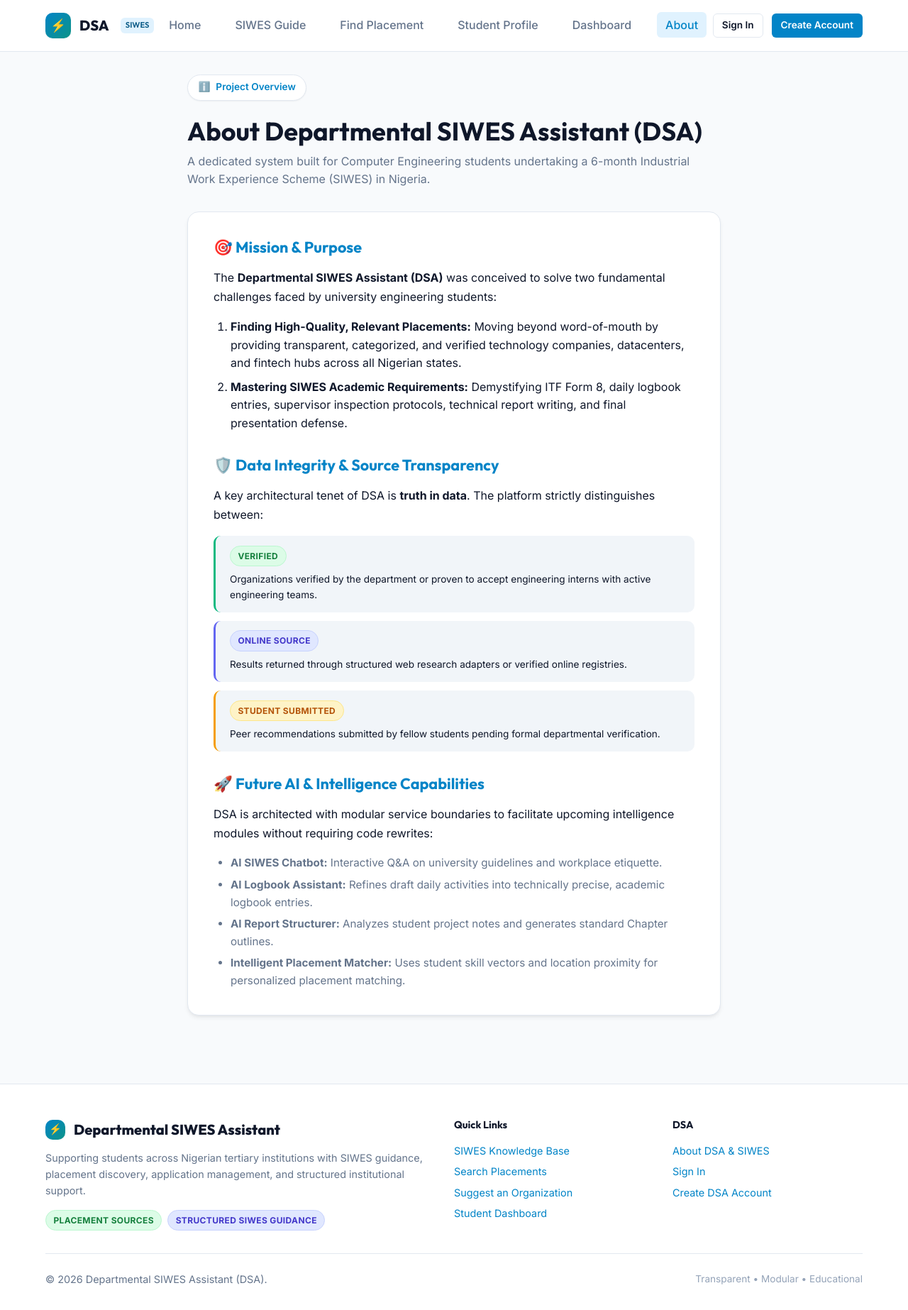
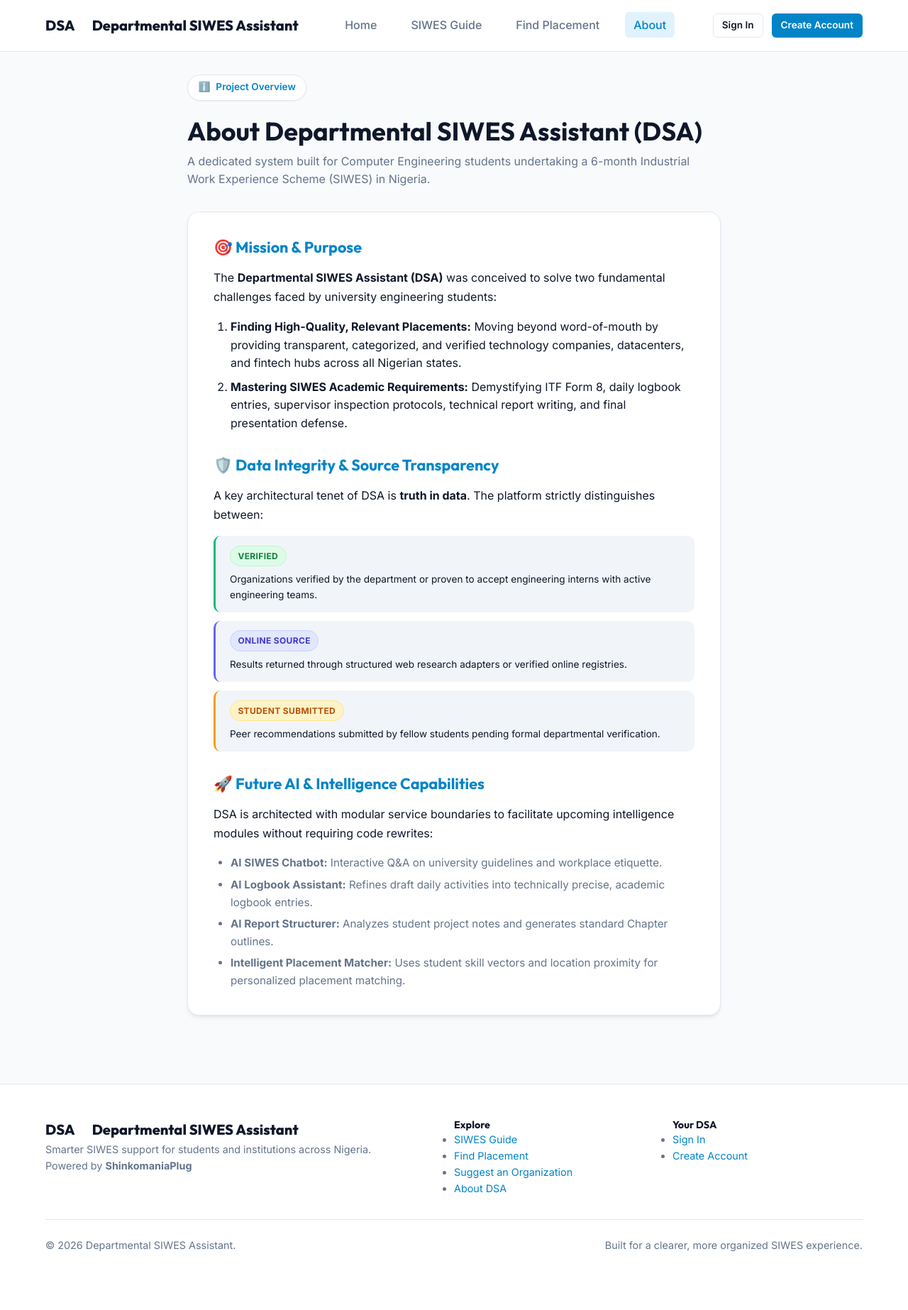
Before and after one commit to shinkomania/departmental-siwes-assistant, a Flask app: page /about in a window 1280 px wide. Shown: the whole page at 71% size. After the commit the page ends 1764 px from the top, so only its background shows below. Run offline with Flask 3, Linux system fonts and the light colour scheme.

Commit message:
Update admin environment example and authenticated base navigation

```diff
--- a/templates/base.html
+++ b/templates/base.html
@@ -8,17 +8,16 @@
     <title>{% block title %}Departmental SIWES Assistant{% endblock %} | DSA</title>
 
     <meta name="description"
-        content="{% block meta_description %}Departmental SIWES Assistant (DSA) helps students across Nigerian tertiary institutions navigate SIWES, discover industrial training opportunities, access guidance, and manage placement activities.{% endblock %}">
+        content="{% block meta_description %}Departmental SIWES Assistant (DSA) helps students across Nigerian tertiary institutions navigate SIWES, discover placement opportunities, access guidance, and manage their industrial training journey.{% endblock %}">
 
-    <!-- Google Fonts -->
+    <meta name="theme-color" content="#0B2D5B">
+
     <link rel="preconnect" href="https://fonts.googleapis.com">
     <link rel="preconnect" href="https://fonts.gstatic.com" crossorigin>
-
     <link
         href="https://fonts.googleapis.com/css2?family=Inter:wght@400;500;600;700&family=Outfit:wght@600;700;800&display=swap"
         rel="stylesheet">
 
-    <!-- Core Custom Stylesheet -->
     <link rel="stylesheet" href="{{ url_for('static', filename='css/style.css') }}">
 
     {% block extra_head %}{% endblock %}
@@ -26,316 +25,151 @@
 
 <body>
 
-    <!-- Site Header & Navigation -->
     <header class="site-header">
         <div class="container nav-container">
 
-            <!-- Brand -->
-            <a href="{{ url_for('main.index') }}" class="brand">
-                <div class="brand-icon">&#9889;</div>
-                <span>DSA</span>
-                <span class="brand-badge">SIWES</span>
+            <a href="{{ url_for('main.index') }}" class="brand" aria-label="DSA home">
+                <span class="brand-wordmark" aria-hidden="true">
+                    <span class="brand-letter brand-letter-d">D</span><span
+                        class="brand-letter brand-letter-s">S</span><span class="brand-letter brand-letter-a">A</span>
+                </span>
+
+                <span class="brand-divider" aria-hidden="true"></span>
+
+                <span class="brand-copy">
+                    <span class="brand-full-name">Departmental</span>
+                    <span class="brand-full-name">SIWES Assistant</span>
+                </span>
             </a>
 
-            <!-- Navigation Links -->
-            <ul class="nav-menu">
+            <nav class="desktop-navigation" aria-label="Primary navigation">
+                <ul class="nav-menu">
+                    <li><a href="{{ url_for('main.index') }}"
+                            class="nav-link {% if request.endpoint == 'main.index' %}active{% endif %}">Home</a></li>
+                    <li><a href="{{ url_for('main.siwes_guide') }}"
+                            class="nav-link {% if request.endpoint and 'guide' in request.endpoint %}active{% endif %}">SIWES
+                            Guide</a></li>
+                    <li><a href="{{ url_for('placement.search_form') }}"
+                            class="nav-link {% if request.endpoint and 'placement' in request.endpoint and request.endpoint != 'placement.submit_organization' %}active{% endif %}">Find
+                            Placement</a></li>
+                    {% if current_user %}
+                    <li><a href="{{ url_for('student.dashboard') }}"
+                            class="nav-link {% if request.endpoint == 'student.dashboard' %}active{% endif %}">Dashboard</a>
+                    </li>
+                    <li><a href="{{ url_for('student.profile') }}"
+                            class="nav-link {% if request.endpoint == 'student.profile' %}active{% endif %}">Profile</a>
+                    </li>
+                    {% endif %}
+                    <li><a href="{{ url_for('main.about') }}"
+                            class="nav-link {% if request.endpoint == 'main.about' %}active{% endif %}">About</a></li>
+                </ul>
+            </nav>
 
-                <li>
-                    <a href="{{ url_for('main.index') }}"
-                        class="nav-link {% if request.endpoint == 'main.index' %}active{% endif %}">
-                        Home
-                    </a>
-                </li>
-
-                <li>
-                    <a href="{{ url_for('main.siwes_guide') }}"
-                        class="nav-link {% if request.endpoint and 'guide' in request.endpoint %}active{% endif %}">
-                        SIWES Guide
-                    </a>
-                </li>
-
-                <li>
-                    <a href="{{ url_for('placement.search_form') }}"
-                        class="nav-link {% if request.endpoint and 'placement' in request.endpoint and request.endpoint != 'placement.submit_organization' %}active{% endif %}">
-                        Find Placement
-                    </a>
-                </li>
-
-                <li>
-                    <a href="{{ url_for('student.profile') }}"
-                        class="nav-link {% if request.endpoint == 'student.profile' %}active{% endif %}">
-                        Student Profile
-                    </a>
-                </li>
-
-                <li>
-                    <a href="{{ url_for('student.dashboard') }}"
-                        class="nav-link {% if request.endpoint == 'student.dashboard' %}active{% endif %}">
-                        Dashboard
-                    </a>
-                </li>
-
-                <li>
-                    <a href="{{ url_for('main.about') }}"
-                        class="nav-link {% if request.endpoint == 'main.about' %}active{% endif %}">
-                        About
-                    </a>
-                </li>
-
-            </ul>
-
-            <!-- Account Actions -->
             <div class="nav-actions">
-
                 {% if current_user %}
-
-                <span class="user-tag" title="Signed in DSA account">
-                    <span>&#128100;</span>
-
-                    <span>
-                        {{ current_user.full_name.split(' ')[0] }}
-                    </span>
+                <span class="user-tag" title="Signed in as {{ current_user.full_name }}">
+                    <span class="user-avatar" aria-hidden="true">{{ current_user.full_name[:1] | upper }}</span>
+                    <span class="user-name">{{ current_user.full_name.split(' ')[0] }}</span>
                 </span>
 
-                <form method="POST" action="{{ url_for('auth.logout') }}" style="display: inline;">
-                    <button type="submit" class="btn btn-outline btn-sm">
-                        Sign Out
-                    </button>
-                </form>
-
-                {% else %}
-
-                <a href="{{ url_for('auth.login') }}" class="btn btn-outline btn-sm">
-                    Sign In
-                </a>
-
-                <a href="{{ url_for('auth.register') }}" class="btn btn-primary btn-sm">
-                    Create Account
-                </a>
-
+                {% if can_access_platform_admin %}
+                <a href="{{ url_for('admin.dashboard') }}" class="btn btn-secondary btn-sm">Admin</a>
                 {% endif %}
 
-                <!-- Temporary Legacy Admin Access -->
-                {% if can_access_platform_admin %}
-                <a href="{{ url_for('admin.dashboard') }}" class="btn btn-secondary btn-sm">
-                    Admin
-                </a>
+                <form method="POST" action="{{ url_for('auth.logout') }}" class="nav-logout-form">
+                    <button type="submit" class="btn btn-outline btn-sm">Sign Out</button>
+                </form>
+                {% else %}
+                <a href="{{ url_for('auth.login') }}" class="btn btn-outline btn-sm">Sign In</a>
+                <a href="{{ url_for('auth.register') }}" class="btn btn-primary btn-sm">Create Account</a>
                 {% endif %}
-
             </div>
 
-            <!-- Mobile Drawer Button -->
-            <button class="mobile-toggle" type="button" aria-label="Toggle navigation menu">
-                &#9776;
+            <button class="mobile-toggle" type="button" aria-label="Toggle navigation menu" aria-expanded="false">
+                <span></span><span></span><span></span>
             </button>
 
         </div>
     </header>
 
-    <!-- Main Content Area -->
     <main class="main-content">
         <div class="container">
-
-            <!-- Flash Message Alerts -->
             {% with messages = get_flashed_messages(with_categories=true) %}
-
             {% if messages %}
-
-            <div class="flash-container">
-
+            <div class="flash-container" aria-live="polite">
                 {% for category, message in messages %}
-
-                <div class="alert alert-{{ category }}">
-                    <span>{{ message }}</span>
-                </div>
-
+                <div class="alert alert-{{ category }}"><span>{{ message }}</span></div>
                 {% endfor %}
-
             </div>
-
             {% endif %}
-
             {% endwith %}
 
             {% block content %}{% endblock %}
-
         </div>
     </main>
 
-    <!-- Site Footer -->
     <footer class="site-footer">
         <div class="container">
-
             <div class="footer-grid">
 
-                <!-- About -->
-                <div>
-
-                    <div class="brand" style="margin-bottom: 0.75rem;">
-                        <div class="brand-icon" style="
-                                width: 1.75rem;
-                                height: 1.75rem;
-                                font-size: 0.9rem;
-                            ">
-                            &#9889;
-                        </div>
-
-                        <span>
-                            Departmental SIWES Assistant
-                        </span>
-                    </div>
-
-                    <p style="margin-bottom: 1rem;">
-                        Supporting students across Nigerian tertiary institutions
-                        with SIWES guidance, placement discovery, application
-                        management, and structured institutional support.
-                    </p>
-
-                    <div style="
-                            display: flex;
-                            gap: 0.5rem;
-                            flex-wrap: wrap;
-                        ">
-                        <span class="badge badge-verified">
-                            Placement Sources
+                <div class="footer-brand-column">
+                    <a href="{{ url_for('main.index') }}" class="brand footer-brand" aria-label="DSA home">
+                        <span class="brand-wordmark" aria-hidden="true">
+                            <span class="brand-letter brand-letter-d">D</span><span
+                                class="brand-letter brand-letter-s">S</span><span
+                                class="brand-letter brand-letter-a">A</span>
                         </span>
 
-                        <span class="badge badge-online">
-                            Structured SIWES Guidance
+                        <span class="brand-divider" aria-hidden="true"></span>
+
+                        <span class="brand-copy">
+                            <span class="brand-full-name">Departmental</span>
+                            <span class="brand-full-name">SIWES Assistant</span>
                         </span>
-                    </div>
+                    </a>
 
+                    <p class="footer-description">Smarter SIWES support for students and institutions across Nigeria.
+                    </p>
+                    <p class="powered-by">Powered by <strong>ShinkomaniaPlug</strong></p>
                 </div>
 
-                <!-- Quick Links -->
                 <div>
-
-                    <h4 style="margin-bottom: 1rem;">
-                        Quick Links
-                    </h4>
-
-                    <ul style="
-                            list-style: none;
-                            display: flex;
-                            flex-direction: column;
-                            gap: 0.4rem;
-                        ">
-
-                        <li>
-                            <a href="{{ url_for('main.siwes_guide') }}">
-                                SIWES Knowledge Base
-                            </a>
-                        </li>
-
-                        <li>
-                            <a href="{{ url_for('placement.search_form') }}">
-                                Search Placements
-                            </a>
-                        </li>
-
-                        <li>
-                            <a href="{{ url_for('placement.submit_organization') }}">
-                                Suggest an Organization
-                            </a>
-                        </li>
-
-                        <li>
-                            <a href="{{ url_for('student.dashboard') }}">
-                                Student Dashboard
-                            </a>
-                        </li>
-
+                    <h4 class="footer-heading">Explore</h4>
+                    <ul class="footer-links">
+                        <li><a href="{{ url_for('main.siwes_guide') }}">SIWES Guide</a></li>
+                        <li><a href="{{ url_for('placement.search_form') }}">Find Placement</a></li>
+                        <li><a href="{{ url_for('placement.submit_organization') }}">Suggest an Organization</a></li>
+                        <li><a href="{{ url_for('main.about') }}">About DSA</a></li>
                     </ul>
-
                 </div>
 
-                <!-- Academic / Account -->
                 <div>
-
-                    <h4 style="margin-bottom: 1rem;">
-                        DSA
-                    </h4>
-
-                    <ul style="
-                            list-style: none;
-                            display: flex;
-                            flex-direction: column;
-                            gap: 0.4rem;
-                        ">
-
-                        <li>
-                            <a href="{{ url_for('main.about') }}">
-                                About DSA & SIWES
-                            </a>
-                        </li>
-
+                    <h4 class="footer-heading">Your DSA</h4>
+                    <ul class="footer-links">
                         {% if current_user %}
-
-                        <li>
-                            <span style="
-                                        color: var(--text-light);
-                                        font-size: 0.85rem;
-                                    ">
-                                Signed in as {{ current_user.full_name }}
-                            </span>
-                        </li>
-
+                        <li><a href="{{ url_for('student.dashboard') }}">Dashboard</a></li>
+                        <li><a href="{{ url_for('student.profile') }}">Profile</a></li>
+                        {% if can_access_platform_admin %}
+                        <li><a href="{{ url_for('admin.dashboard') }}">Platform Administration</a></li>
+                        {% endif %}
                         {% else %}
-
-                        <li>
-                            <a href="{{ url_for('auth.login') }}">
-                                Sign In
-                            </a>
-                        </li>
-
-                        <li>
-                            <a href="{{ url_for('auth.register') }}">
-                                Create DSA Account
-                            </a>
-                        </li>
-
+                        <li><a href="{{ url_for('auth.login') }}">Sign In</a></li>
+                        <li><a href="{{ url_for('auth.register') }}">Create Account</a></li>
                         {% endif %}
-
-                        <!-- Legacy admin entry retained temporarily -->
-                        {% if can_access_platform_admin %}
-                        <li>
-                            <a href="{{ url_for('admin.dashboard') }}">
-                                Administration
-                            </a>
-                        </li>
-                        {% endif %}
-
                     </ul>
-
                 </div>
 
             </div>
 
-            <!-- Footer Bottom -->
             <div class="footer-bottom">
-
-                <p>
-                    &copy; {{ current_year }}
-                    Departmental SIWES Assistant (DSA).
-                </p>
-
-                <p style="
-                        font-size: 0.85rem;
-                        color: var(--text-light);
-                    ">
-                    Transparent &bull; Modular &bull; Educational
-                </p>
-
+                <p>&copy; {{ current_year }} Departmental SIWES Assistant.</p>
+                <p class="footer-product-note">Built for a clearer, more organized SIWES experience.</p>
             </div>
-
         </div>
     </footer>
 
-    <!-- Main JavaScript -->
     <script src="{{ url_for('static', filename='js/main.js') }}"></script>
-
     {% block extra_scripts %}{% endblock %}
-
 </body>
 
 </html>
```
Also changed, not shown: 1 other file.
